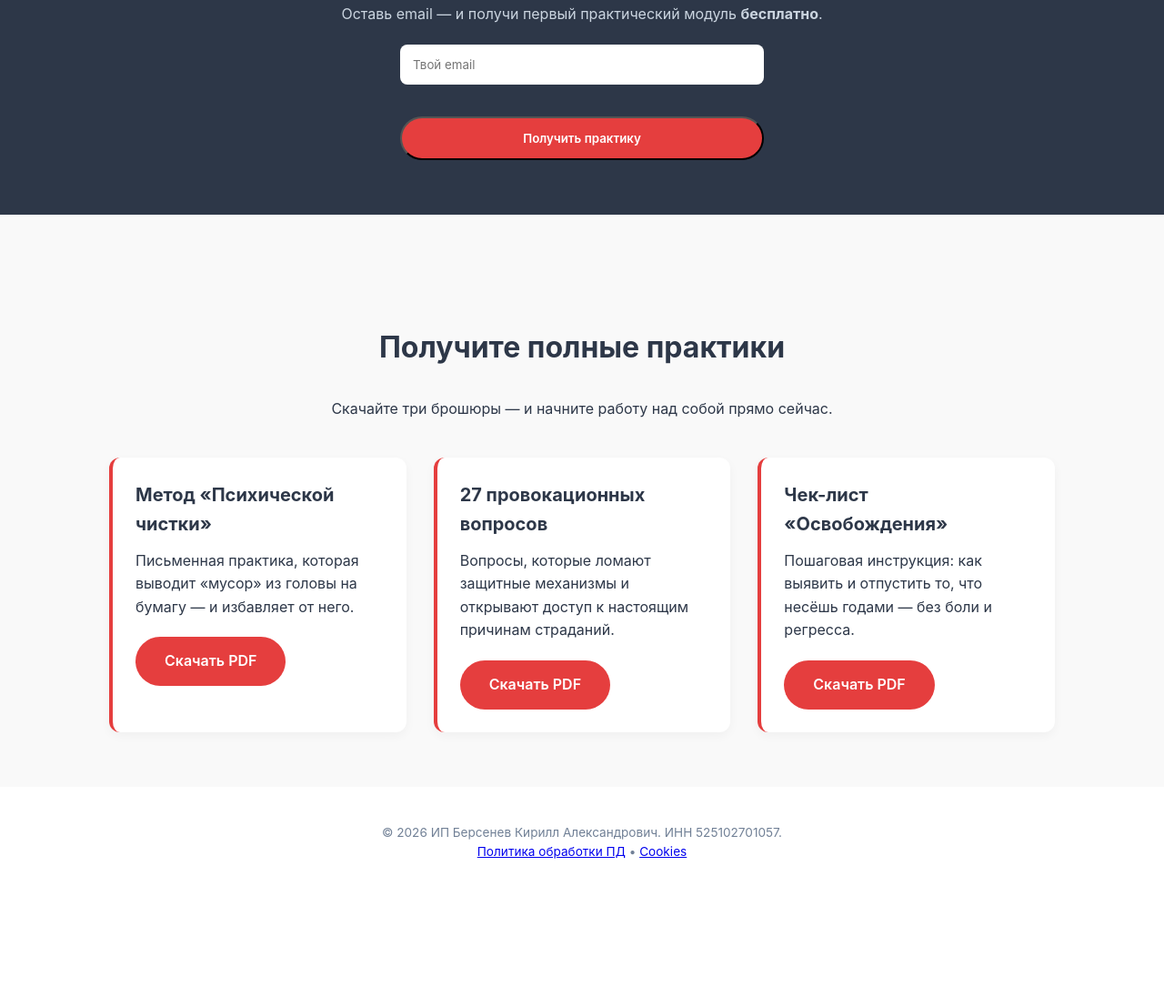
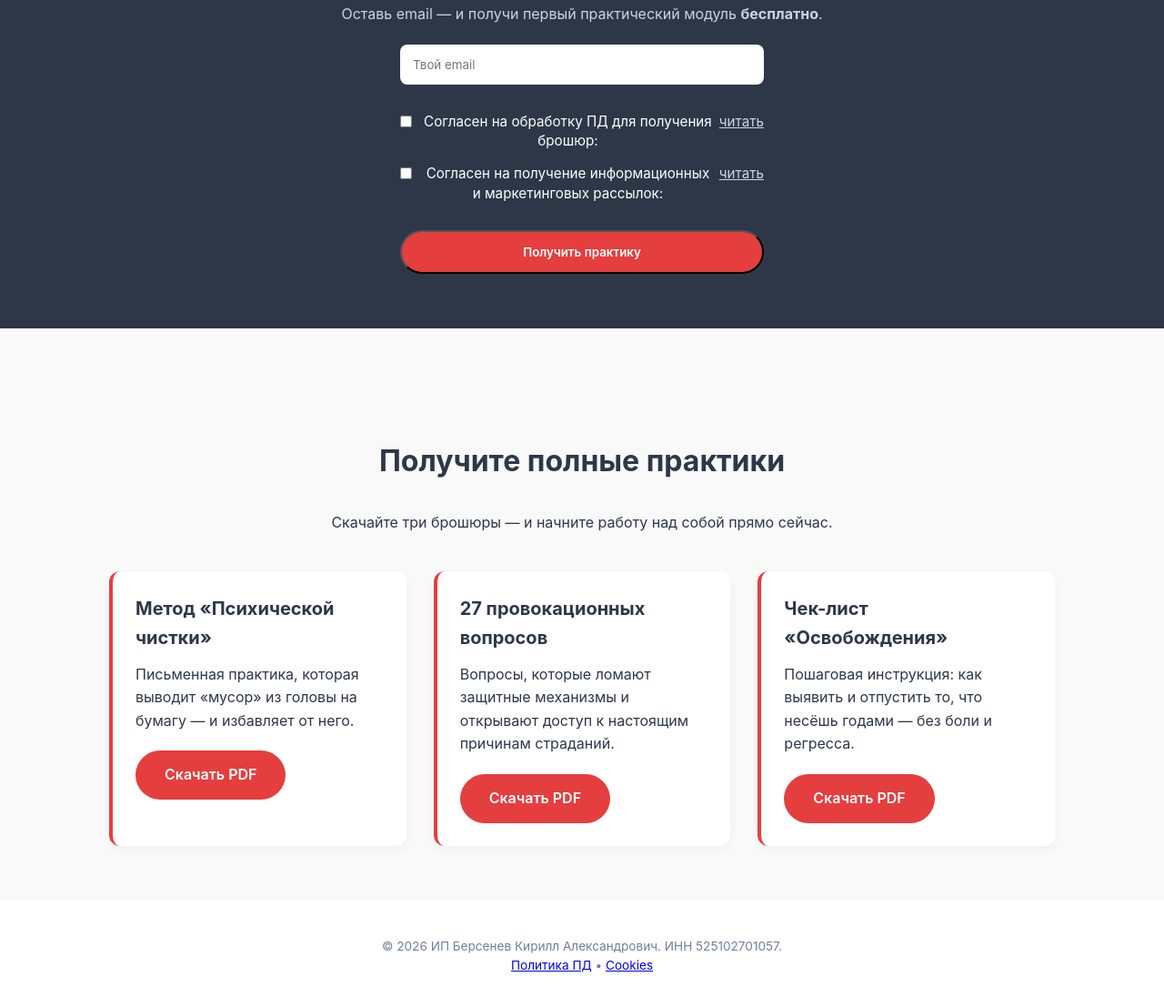
Before and after one commit to Sevenhillsfund/andreydoes, a plain HTML site: page index.html in a window 1280 px wide. Shown: the part 2574-3681 px from the top of the page at 91% size. Before the commit the page ends 3562 px from the top, so only its background shows below. Drawn offline with Linux system fonts and the light colour scheme.

Commit message:
Update index.html

```diff
--- a/index.html
+++ b/index.html
@@ -189,6 +189,19 @@
     <form action="#" style="max-width: 400px; margin: 0 auto;">
       <input type="email" placeholder="Твой email" required
              style="width: 100%; padding: 14px; border-radius: 8px; border: none; margin-bottom: 15px;">
+
+      <label style="display: flex; align-items: flex-start; margin: 15px 0; font-size: 0.95rem; color: white; line-height: 1.4;">
+        <input type="checkbox" required style="margin-right: 10px; margin-top: 4px;">
+        Согласен на обработку ПД для получения брошюр:
+        <a href="/soglasie_obrabotka_pdn.pdf" target="_blank" style="color: #cbd5e0; text-decoration: underline; margin-left: 5px;">читать</a>
+      </label>
+
+      <label style="display: flex; align-items: flex-start; margin: 10px 0; font-size: 0.95rem; color: white; line-height: 1.4;">
+        <input type="checkbox" style="margin-right: 10px; margin-top: 4px;">
+        Согласен на получение информационных и маркетинговых рассылок:
+        <a href="/soglasie_rassylka.pdf" target="_blank" style="color: #cbd5e0; text-decoration: underline; margin-left: 5px;">читать</a>
+      </label>
+
       <button type="submit" class="btn" style="background: #e53e3e; width: 100%;">Получить практику</button>
     </form>
   </div>
@@ -223,10 +236,10 @@
 
   <footer>
   <div class="container">
-    <p style="font-size: 0.85rem; color: #718096;">
+    <p style="font-size: 0.85rem; color: #718096; text-align: center;">
       © 2026 ИП Берсенев Кирилл Александрович. ИНН 525102701057.<br>
-      <a href="/politika_obrabotki_pdn.pdf" target="_blank">Политика обработки ПД</a> •
-      <a href="/politika_cookies.pdf" target="_blank">Cookies</a>
+      <a href="/politika_pdn.pdf" target="_blank">Политика ПД</a> •
+      <a href="/soglasie_cookies.pdf" target="_blank">Cookies</a>
     </p>
   </div>
 </footer>
```
Lines whose indentation alone changed are shown as unchanged.
